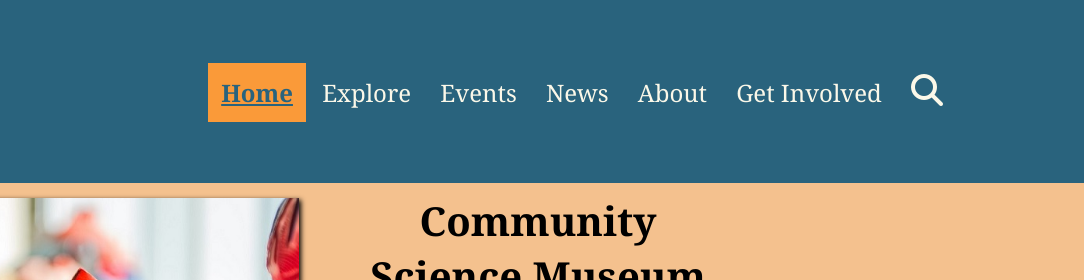
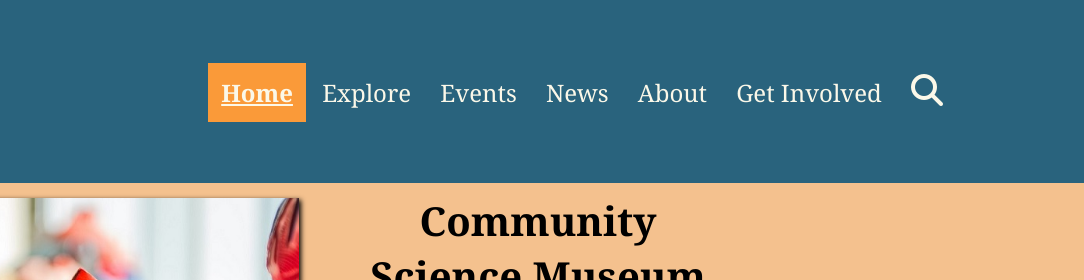
Before and after one commit to smselnes/Semester-Project, a plain HTML site: page index.html in a window 1280 px wide. Shown: the top 280 px of the page, 196-1280 px from the left. Drawn offline with Linux system fonts and the light colour scheme.

Commit message:
Final Updates

```diff
--- a/styles/style.css
+++ b/styles/style.css
@@ -119,8 +119,7 @@ nav a:hover,
 footer a:hover {
   color: var(--peach);
 }
-.active a,
-.welcome a,
+a,
 .search:focus {
   color: var(--dark);
 }
```
